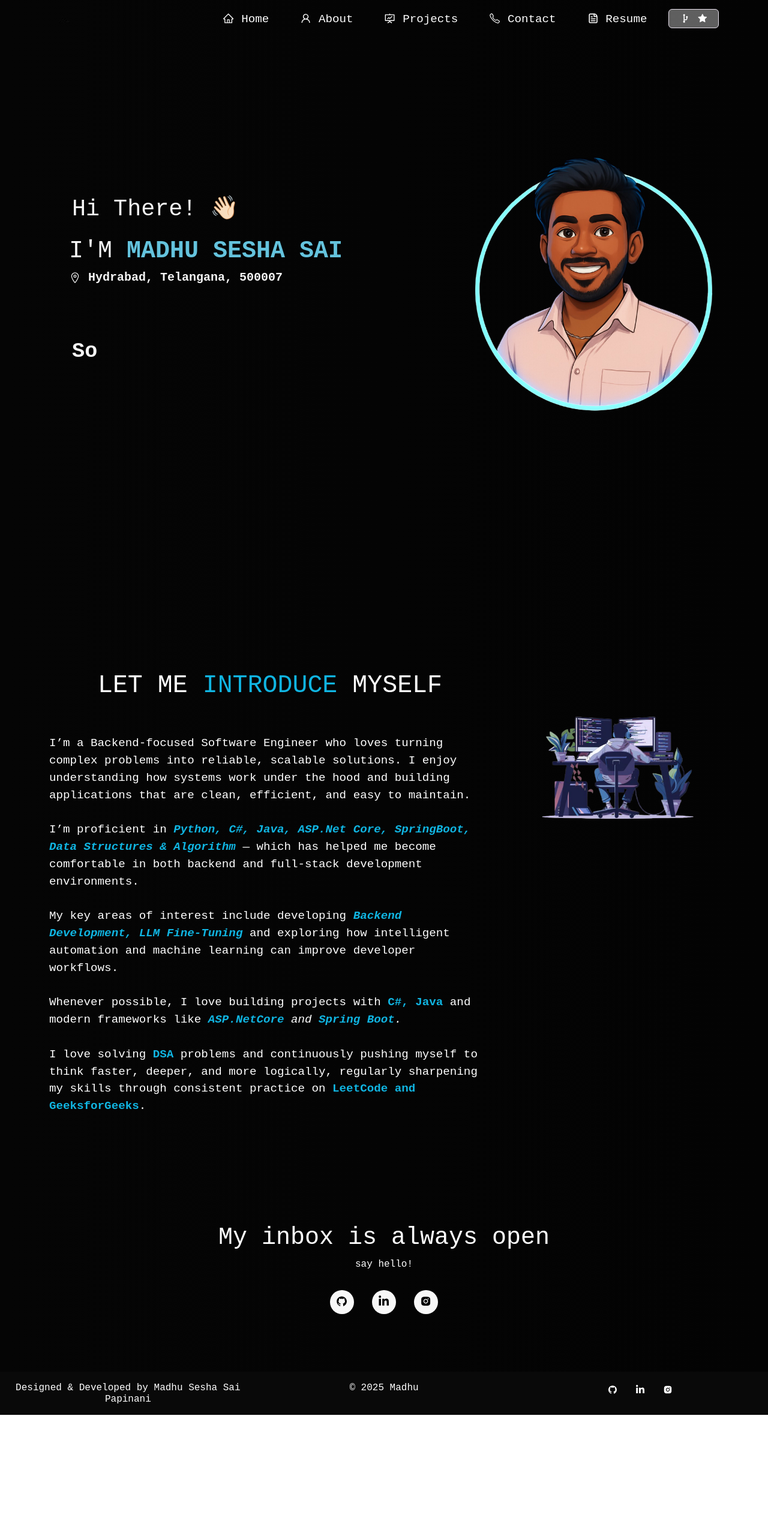
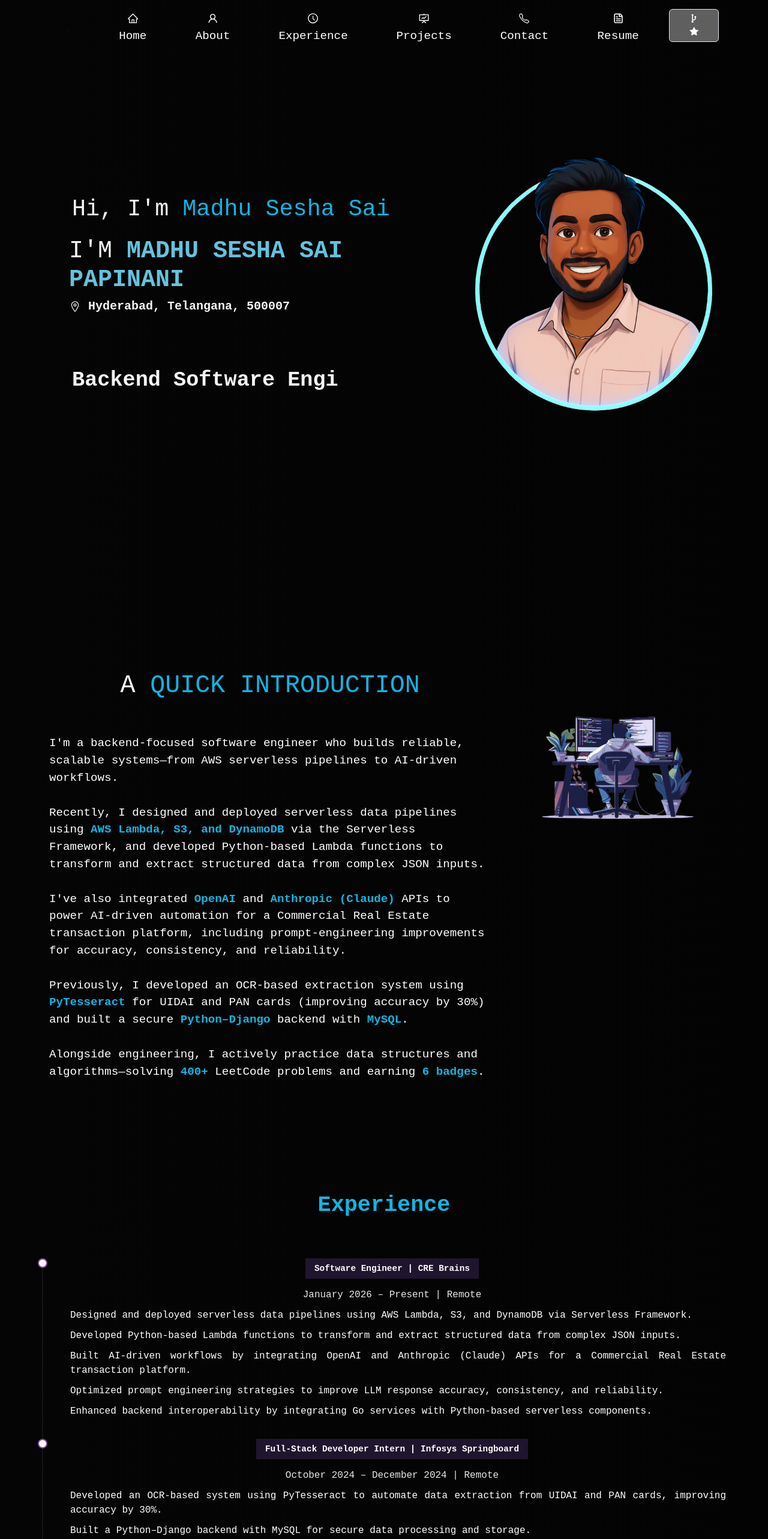
Before and after one commit to MADHUSESHASAI/Madhu_Portfolio, a React (Create React App) app: page /#/ in a window 1280 px wide. Shown: the top 2566 px of the page at 60% size. Before the commit the page ends 2359 px from the top, so only its background shows below. Built offline with nearby package versions, Linux system fonts and the light colour scheme; a web font is replaced by a local one.

Commit message:
updating experience section

```diff
--- a/src/components/About/AboutCard.js
+++ b/src/components/About/AboutCard.js
@@ -8,43 +8,45 @@ function AboutCard() {
       <Card.Body>
         <blockquote className="blockquote mb-0">
           <p style={{ textAlign: "justify" }}>
-            Hi everyone! I’m{" "}
-            <span className="purple">Madhu Sesha Sai Papinani</span>.
-            <br />
-            I’m someone who enjoys understanding how systems work, solving
-            complex problems, and creating things that actually help people.
-            <br />
-            I’m passionate about improving logic, optimizing workflows, and
-            building solutions that feel clean, structured, and reliable.
-            <br />
-            I constantly challenge myself through coding problems and have
-            completed over <span className="purple">400+</span> of them on
-            LeetCode, earning <span className="purple">6 badges</span> along the
-            way. Problem-solving has become a daily habit for me.
+            I&apos;m <span className="purple">Madhu Sesha Sai Papinani</span>, a
+            backend-focused software engineer who turns complex requirements into
+            dependable, scalable solutions.
             <br />
             <br />
-            I also had an opportunity to work as a{" "}
-            <span className="purple">Full-Stack Developer Intern</span>, where I
-            focused on improving processes, working with teams, and contributing
-            to projects that required patience, clarity, and disciplined effort.
+            In my current role, I&apos;ve designed and deployed serverless data
+            pipelines on <span className="purple">AWS</span> using <span className="purple">Lambda</span>,{" "}
+            <span className="purple">S3</span>, and <span className="purple">DynamoDB</span>, and built
+            Python-based Lambda functions to transform structured data from complex JSON inputs.
             <br />
             <br />
-            Outside of work and coding, I enjoy activities that help me grow and
-            stay motivated:
+            I&apos;ve also implemented AI-driven workflows by integrating{" "}
+            <span className="purple">OpenAI</span> and <span className="purple">Anthropic (Claude)</span> APIs,
+            including prompt-engineering improvements that enhance accuracy, consistency, and
+            reliability.
+            <br />
+            <br />
+            Earlier, I worked as a <span className="purple">Full-Stack Developer Intern</span>, building
+            an OCR-based extraction system with <span className="purple">PyTesseract</span> and a secure{" "}
+            <span className="purple">Python–Django</span> backend backed by <span className="purple">MySQL</span>.
+            <br />
+            <br />
+            Alongside engineering, I actively practice data structures and
+            algorithms, with <span className="purple">400+</span> LeetCode problems and{" "}
+            <span className="purple">6 badges</span>.
           </p>
 
           <ul>
             <li className="about-activity">
-              <ImPointRight /> Solving DSA problems & participating in contests
+              <ImPointRight /> Building scalable backend systems and automation
             </li>
             <li className="about-activity">
-              <ImPointRight /> Collaborating on projects and exploring ideas
+              <ImPointRight /> Working on LLM workflows, integrations, and prompt engineering
             </li>
             <li className="about-activity">
-              <ImPointRight /> Playing games to relax and reset
+              <ImPointRight /> Practicing DSA to strengthen problem-solving foundations
             </li>
             <li className="about-activity">
-              <ImPointRight /> Taking up new challenges and learning through practice
+              <ImPointRight /> Learning continuously through real-world projects
             </li>
           </ul>
 
--- a/src/components/About/Education.js
+++ b/src/components/About/Education.js
@@ -22,11 +22,13 @@ function Education() {
           <blockquote className="blockquote mb-0">
             <h3 >Master of Computer Applications (MCA)</h3>
             <p>
-              <strong className="purple">Jawaharlal Nehru Technological University Gurajada Vizianagaram</strong>
+              <strong className="purple">
+                Jawaharlal Nehru Technological University, Gurajada, Vizianagaram
+              </strong>
               <br />
               2023 – 2025
               <br />
-              CGPA: 8.5
+              CGPA: 8.6
             </p>
           </blockquote>
         </Card.Body>
--- a/src/components/About/Techstack.js
+++ b/src/components/About/Techstack.js
@@ -10,13 +10,13 @@ function Techstack() {
         <div className="tech-icons-text">C#</div>
       </Col>
       <Col xs={4} md={2} className="tech-icons">
-        <div className="tech-icons-text">Java</div>
+        <div className="tech-icons-text">Go</div>
       </Col>
       <Col xs={4} md={2} className="tech-icons">
         <div className="tech-icons-text">Python</div>
       </Col>
       <Col xs={4} md={2} className="tech-icons">
-        <div className="tech-icons-text">C</div>
+        <div className="tech-icons-text">SQL</div>
       </Col>
 
       {/* Web Technologies */}
@@ -24,29 +24,29 @@ function Techstack() {
         <div className="tech-icons-text">JavaScript</div>
       </Col>
       <Col xs={4} md={2} className="tech-icons">
-        <div className="tech-icons-text">HTML5</div>
+        <div className="tech-icons-text">DynamoDB</div>
       </Col>
       <Col xs={4} md={2} className="tech-icons">
-        <div className="tech-icons-text">CSS3</div>
+        <div className="tech-icons-text">AWS Lambda & S3</div>
       </Col>
 
       {/* Frameworks & Libraries */}
       <Col xs={4} md={2} className="tech-icons">
-        <div className="tech-icons-text">ASP.NET Core</div>
+        <div className="tech-icons-text">ASP.NET Core Web API</div>
       </Col>
       <Col xs={4} md={2} className="tech-icons">
-        <div className="tech-icons-text">Spring Boot</div>
+        <div className="tech-icons-text">Serverless Framework</div>
       </Col>
       <Col xs={4} md={2} className="tech-icons">
         <div className="tech-icons-text">Django</div>
       </Col>
       <Col xs={4} md={2} className="tech-icons">
-        <div className="tech-icons-text">ReactJS</div>
+        <div className="tech-icons-text">OpenAI & Claude APIs</div>
       </Col>
 
       {/* Databases */}
       <Col xs={4} md={2} className="tech-icons">
-        <div className="tech-icons-text">SQL Server</div>
+        <div className="tech-icons-text">SQL</div>
       </Col>
       <Col xs={4} md={2} className="tech-icons">
         <div className="tech-icons-text">MySQL</div>
--- a/src/components/About/Toolstack.js
+++ b/src/components/About/Toolstack.js
@@ -9,13 +9,13 @@ function Toolstack() {
         <div className="tech-icons-text">Git</div>
       </Col>
       <Col xs={4} md={2} className="tech-icons">
-        <div className="tech-icons-text">Visual Studio</div>
+        <div className="tech-icons-text">Docker</div>
       </Col>
       <Col xs={4} md={2} className="tech-icons">
-        <div className="tech-icons-text">VS Code</div>
+        <div className="tech-icons-text">Postman</div>
       </Col>
       <Col xs={4} md={2} className="tech-icons ">
-        <div className="tech-icons-text">IntelliJ</div>
+        <div className="tech-icons-text">Swagger</div>
       </Col>
     </Row>
   );
--- /dev/null
+++ b/src/components/Home/Experience.js
@@ -0,0 +1,65 @@
+import React from "react";
+import { Container, Row } from "react-bootstrap";
+
+function Experience() {
+  return (
+    <Container fluid className="experience-section" id="experience">
+      <Container>
+        <Row style={{ justifyContent: "center" }}>
+          <h1 className="project-heading">
+            <strong className="purple">Experience</strong>
+          </h1>
+        </Row>
+
+        <Row className="resume" style={{ justifyContent: "center", marginTop: "10px" }}>
+          <div className="resume-item" style={{ width: "100%" }}>
+            <h3 className="resume-title">Software Engineer | CRE Brains</h3>
+            <div style={{ paddingTop: "5px", paddingBottom: "10px", color: "rgba(255,255,255,0.9)" }}>
+              January 2026 – Present | Remote
+            </div>
+            <ul>
+              <li>
+                Designed and deployed serverless data pipelines using AWS Lambda, S3, and DynamoDB via
+                Serverless Framework.
+              </li>
+              <li>
+                Developed Python-based Lambda functions to transform and extract structured data from
+                complex JSON inputs.
+              </li>
+              <li>
+                Built AI-driven workflows by integrating OpenAI and Anthropic (Claude) APIs for a
+                Commercial Real Estate transaction platform.
+              </li>
+              <li>
+                Optimized prompt engineering strategies to improve LLM response accuracy, consistency, and
+                reliability.
+              </li>
+              <li>
+                Enhanced backend interoperability by integrating Go services with Python-based serverless
+                components.
+              </li>
+            </ul>
+          </div>
+
+          <div className="resume-item" style={{ width: "100%" }}>
+            <h3 className="resume-title">Full-Stack Developer Intern | Infosys Springboard</h3>
+            <div style={{ paddingTop: "5px", paddingBottom: "10px", color: "rgba(255,255,255,0.9)" }}>
+              October 2024 – December 2024 | Remote
+            </div>
+            <ul>
+              <li>
+                Developed an OCR-based system using PyTesseract to automate data extraction from UIDAI and
+                PAN cards, improving accuracy by 30%.
+              </li>
+              <li>
+                Built a Python–Django backend with MySQL for secure data processing and storage.
+              </li>
+            </ul>
+          </div>
+        </Row>
+      </Container>
+    </Container>
+  );
+}
+
+export default Experience;
--- a/src/components/Home/Home.js
+++ b/src/components/Home/Home.js
@@ -3,6 +3,7 @@ import { Container, Row, Col } from "react-bootstrap";
 import homeLogo from "../../Assets/avatar.png";
 import Particle from "../Particle";
 import Home2 from "./Home2";
+import Experience from "./Experience";
 import Type from "./Type";
 import { IoLocationOutline } from "react-icons/io5";
 import {
@@ -24,21 +25,18 @@ function Home() {
             <br/>
             <br/>
               <h1 style={{ paddingBottom: 15 }} className="heading">
-                Hi There!{" "}
-                <span className="wave" role="img" aria-labelledby="wave">
-                  👋🏻
-                </span>
+                Hi, I&apos;m <span className="purple">Madhu Sesha Sai</span>
               </h1>
 
               <h1 className="heading-name">
                 I'M
-                <strong className="main-name"> MADHU SESHA SAI </strong>
+                <strong className="main-name"> MADHU SESHA SAI PAPINANI </strong>
               </h1>
 
               <h5 className="heading-name-loc">
                 <IoLocationOutline />
 
-                <strong > Hydrabad, Telangana, 500007</strong>
+                <strong> Hyderabad, Telangana, 500007</strong>
               </h5>
               <br/>
 
@@ -60,6 +58,7 @@ function Home() {
         </Container>
       </Container>
       <Home2 />
+      <Experience />
 
       <Container>
         <Row style={{ paddingTop: "50px", paddingBottom: "80px" }}>
--- a/src/components/Home/Home2.js
+++ b/src/components/Home/Home2.js
@@ -10,44 +10,33 @@ function Home2() {
         <Row>
           <Col md={8} className="home-about-description">
             <h1 style={{ fontSize: "2.6em" }}>
-              LET ME <span className="purple"> INTRODUCE </span> MYSELF
+              A <span className="purple"> QUICK INTRODUCTION </span>
             </h1>
             <p className="home-about-body">
-              I’m a Backend-focused Software Engineer who loves turning
-              complex problems into reliable, scalable solutions. I enjoy understanding how
-               systems work under the hood and building applications that are
-              clean, efficient, and easy to maintain.
+              I&apos;m a backend-focused software engineer who builds reliable, scalable systems—from
+              AWS serverless pipelines to AI-driven workflows.
               <br />
               <br />
-              I’m proficient in
-              <i>
-                <b className="purple">
-                  {" "}
-                  Python, C#, Java, ASP.Net Core, SpringBoot, Data Structures & Algorithm{" "}
-                </b>
-              </i>
-              — which has helped me become comfortable in both backend and full-stack development environments.
+              Recently, I designed and deployed serverless data pipelines using{" "}
+              <b className="purple">AWS Lambda, S3, and DynamoDB</b> via the Serverless Framework, and
+              developed Python-based Lambda functions to transform and extract structured data from
+              complex JSON inputs.
               <br />
               <br />
-              My key areas of interest include developing
-              <i>
-                <b className="purple">
-                  {" "}
-                  Backend Development, LLM Fine-Tuning {" "}
-                </b>
-              </i>
-              and exploring how intelligent automation and machine learning can improve developer workflows.      <br />
+              I&apos;ve also integrated{" "}
+              <b className="purple">OpenAI</b> and <b className="purple">Anthropic (Claude)</b> APIs to
+              power AI-driven automation for a Commercial Real Estate transaction platform, including
+              prompt-engineering improvements for accuracy, consistency, and reliability.
               <br />
-              Whenever possible, I love building projects with
-              <b className="purple"> C#, Java </b> and modern frameworks like{" "}
-              <i>
-                <b className="purple">ASP.NetCore</b> and{" "}
-                <b className="purple">Spring Boot</b>.
-              </i>
-              <br/>
-              <br/>
-              I love solving <b className="purple">DSA </b>problems and continuously pushing myself to think faster, deeper, and more logically,
-regularly sharpening my skills through consistent practice on <b className="purple">LeetCode and GeeksforGeeks</b>.
+              <br />
+              Previously, I developed an OCR-based extraction system using{" "}
+              <b className="purple">PyTesseract</b> for UIDAI and PAN cards (improving accuracy by 30%)
+              and built a secure <b className="purple">Python–Django</b> backend with{" "}
+              <b className="purple">MySQL</b>.
+              <br />
+              <br />
+              Alongside engineering, I actively practice data structures and algorithms—solving{" "}
+              <b className="purple">400+</b> LeetCode problems and earning <b className="purple">6 badges</b>.
             </p>
           </Col>
           <Col md={4} className="myAvtar">
--- a/src/components/Home/Type.js
+++ b/src/components/Home/Type.js
@@ -6,8 +6,8 @@ function Type() {
     <Typewriter
       options={{
         strings: [
-          "Software Developer",
-          "Backend Developer"
+          "Backend Software Engineer",
+          "AWS Serverless & LLM Workflows"
         ],
         autoStart: true,
         loop: true,
--- a/src/components/Navbar.js
+++ b/src/components/Navbar.js
@@ -11,6 +11,7 @@ import {
   AiFillStar,
   AiOutlineHome,
   AiOutlineFundProjectionScreen,
+  AiOutlineClockCircle,
   AiOutlineUser,
 } from "react-icons/ai";
 
@@ -54,7 +55,7 @@ function NavBar() {
         <Navbar.Collapse id="responsive-navbar-nav">
           <Nav className="ms-auto" defaultActiveKey="#home">
             <Nav.Item>
-              <Nav.Link as={Link} to="/" onClick={() => updateExpanded(false)}>
+              <Nav.Link as={Link} to="/#home" onClick={() => updateExpanded(false)}>
                 <AiOutlineHome style={{ marginBottom: "2px" }} /> Home
               </Nav.Link>
             </Nav.Item>
@@ -62,10 +63,23 @@ function NavBar() {
             <Nav.Item>
               <Nav.Link
                 as={Link}
-                to="/about"
+                to="/#about"
                 onClick={() => updateExpanded(false)}
               >
                 <AiOutlineUser style={{ marginBottom: "2px" }} /> About
+              </Nav.Link>
+            </Nav.Item>
+
+            <Nav.Item>
+              <Nav.Link
+                as={Link}
+                to="/#experience"
+                onClick={() => updateExpanded(false)}
+              >
+                <AiOutlineClockCircle
+                  style={{ marginBottom: "2px" }}
+                />{" "}
+                Experience
               </Nav.Link>
             </Nav.Item>
 
--- a/src/components/ScrollToTop.js
+++ b/src/components/ScrollToTop.js
@@ -2,10 +2,18 @@ import { useEffect } from "react";
 import { useLocation } from "react-router-dom";
 
 function ScrollToTop() {
-  const { pathname } = useLocation();
+  const { pathname, hash } = useLocation();
   useEffect(() => {
+    if (hash) {
+      const id = hash.replace("#", "");
+      const el = document.getElementById(id);
+      if (el) {
+        el.scrollIntoView({ behavior: "smooth", block: "start" });
+        return;
+      }
+    }
     window.scrollTo(0, 0);
-  }, [pathname]);
+  }, [pathname, hash]);
   return null;
 }
 
--- a/src/style.css
+++ b/src/style.css
@@ -339,6 +339,13 @@ button:focus {
   position: relative;
   padding-bottom: 70px !important;
   padding-top: 70px !important;
+}
+
+.experience-section {
+  position: relative;
+  padding-top: 70px !important;
+  padding-bottom: 70px !important;
+  color: white !important;
 }
 
 .home-about-description {
```
Also changed, not shown: 1 other file (tests, documents, lock files or other folders).
